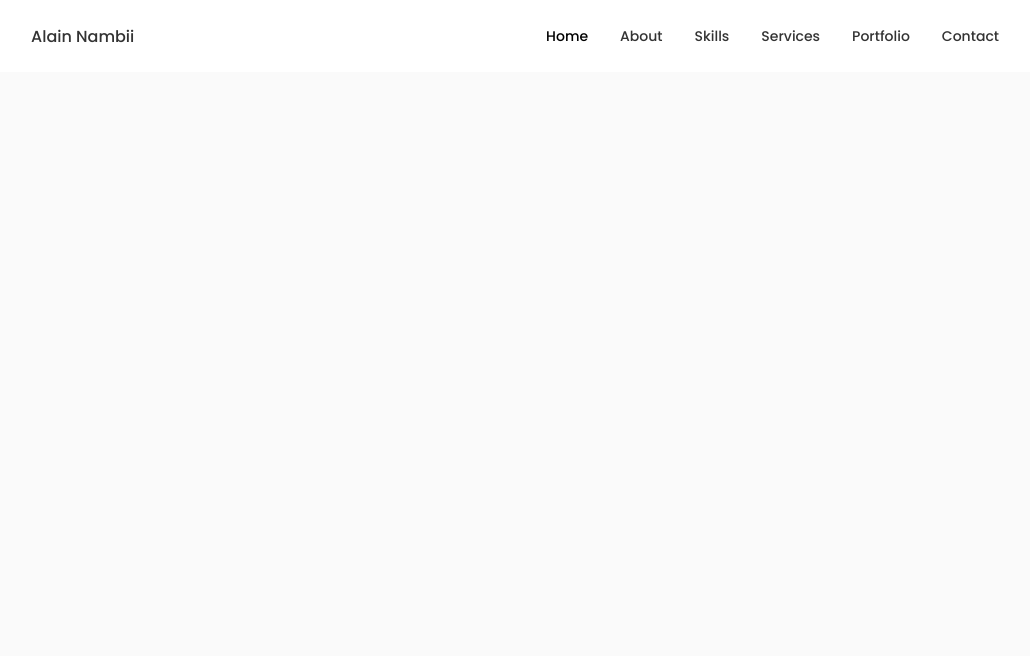
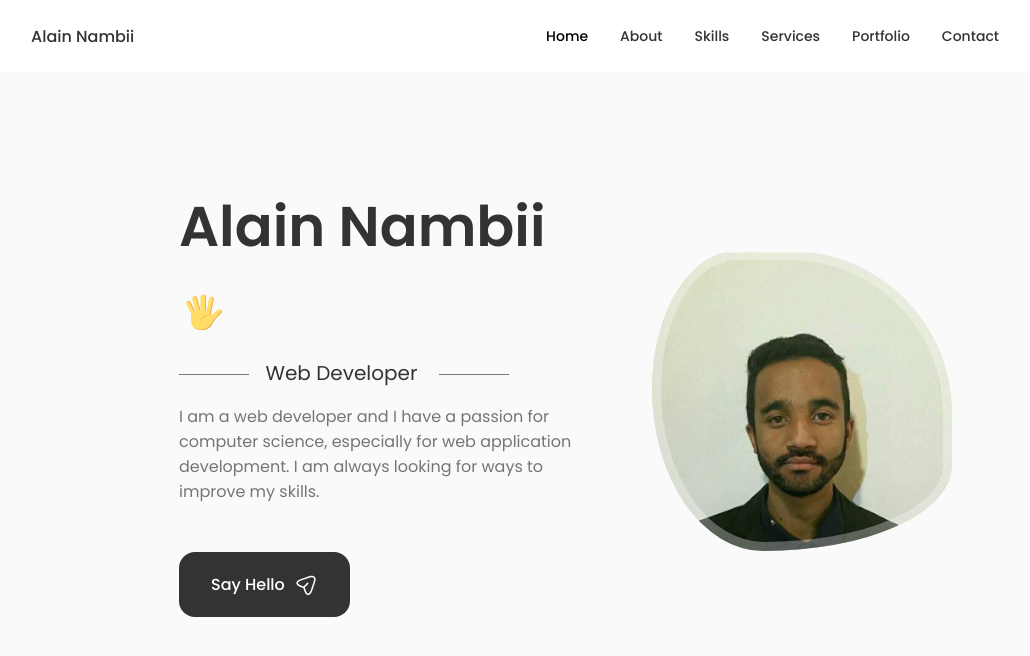
Before and after one commit to alain-nambi/portfolio, a React (Vite) app: page / in a window 1280 px wide. Shown: the top 656 px of the page, without its empty margins (125-1155 px from the left). Built offline with nearby package versions, Linux system fonts and the light colour scheme.

Commit message:
Update App.jsx ▶️ Add Home.jsx component

```diff
--- a/src/App.jsx
+++ b/src/App.jsx
@@ -1,15 +1,22 @@
 import { useEffect } from "react";
-import "./App.css"
+
+import "./App.css";
+
 import Header from "./components/Header/Header";
+import Home from "./components/Home/Home";
 
 function App() {
   useEffect(() => {
-    document.title = "Portfolio | Home"
-  }, [])
+    document.title = "Portfolio | Home";
+  }, []);
 
   return (
     <>
-      <Header></Header>
+      <Header />
+
+      <main className="main">
+        <Home />
+      </main>
 
       {/* <HashRouter basename="/">
         <nav>
@@ -23,8 +30,7 @@ function App() {
         </Routes>
       </HashRouter> */}
     </>
-
-  )
+  );
 }
 
-export default App
+export default App;
```
